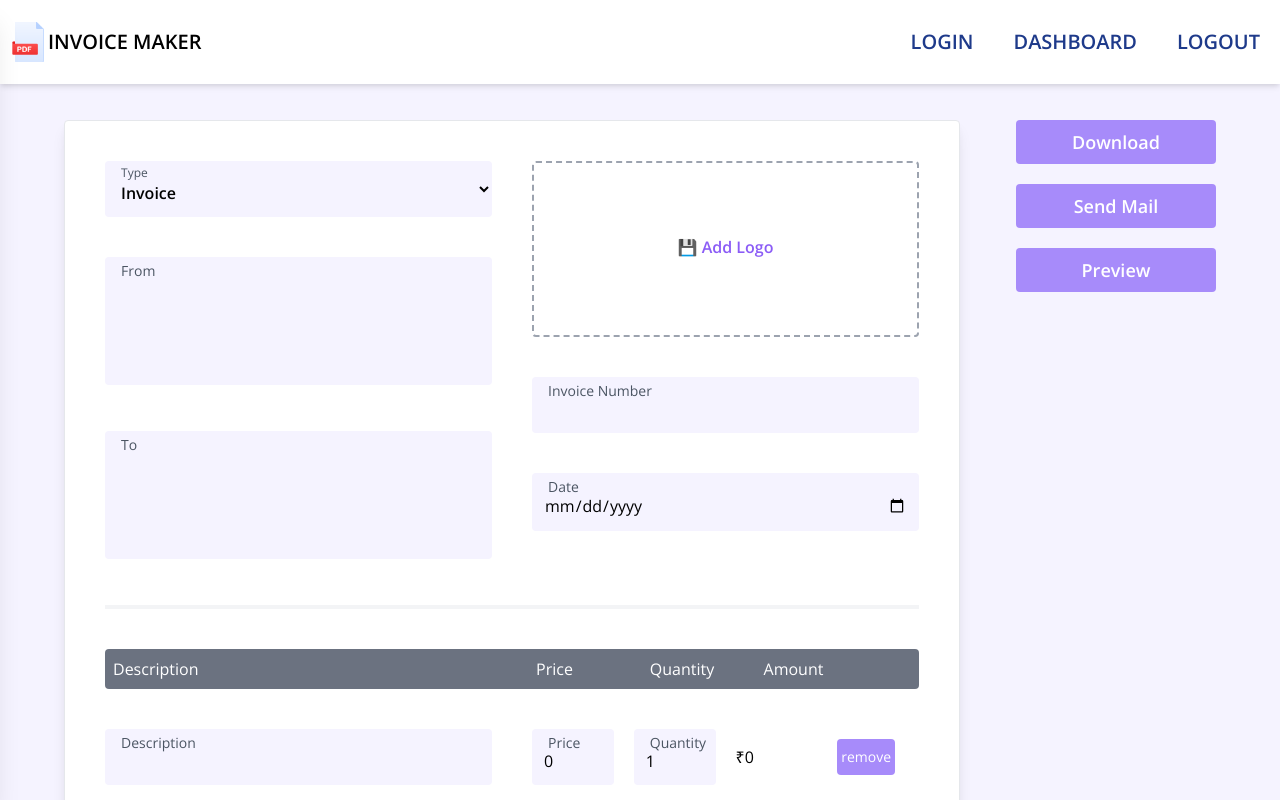
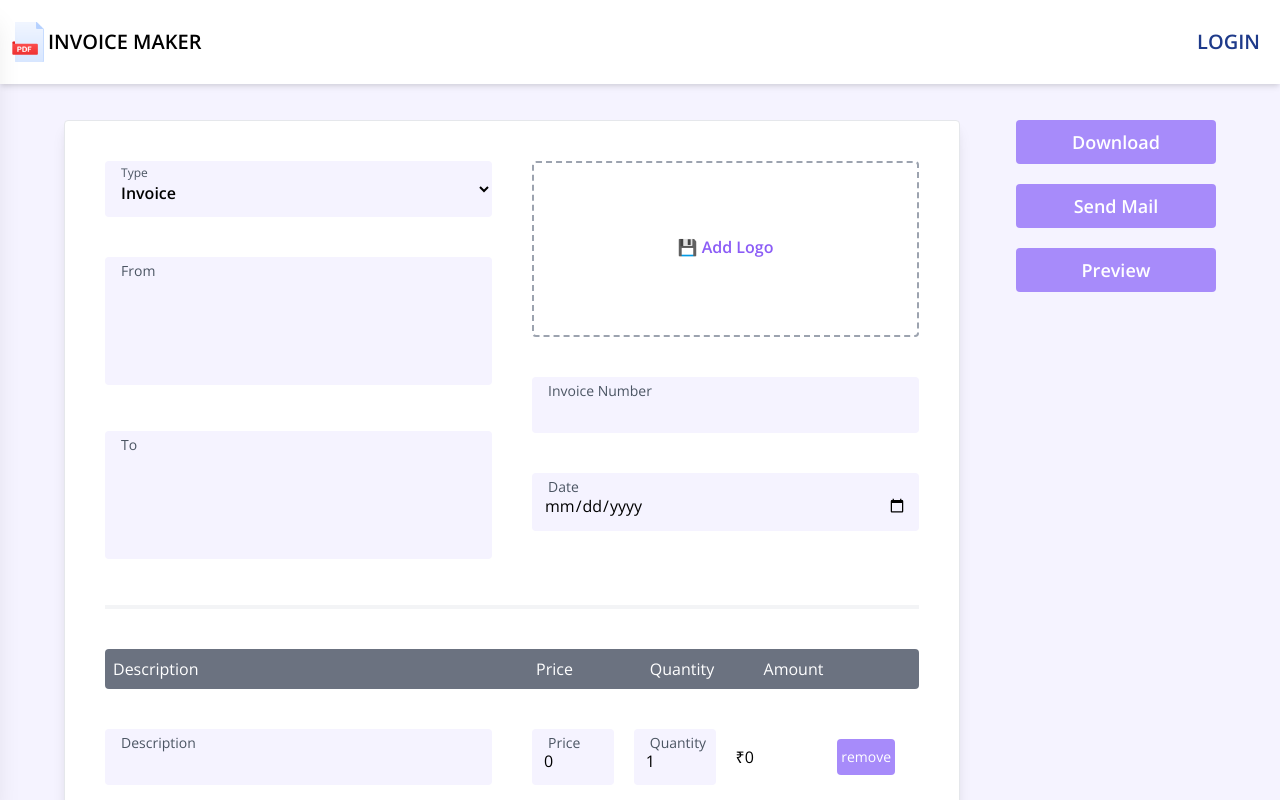
Before and after one commit to karan683/invoice-maker, a Next.js app: page / in a window 1280 px wide. Shown: the top 800 px of the page. Built offline with nearby package versions, Linux system fonts and the light colour scheme.

Commit message:
Update NavLinks.js

```diff
--- a/components/Navigation/NavLinks.js
+++ b/components/Navigation/NavLinks.js
@@ -18,7 +18,8 @@ export const NavLinks = (props) => {
           <Link href="/login">LOGIN</Link>
         </a>
       </li>
-      <li className="m-3 text-xl font-bold">
+
+      {/*<li className="m-3 text-xl font-bold">
         <a className={`p-2 text-blue-900 hover:bg-blue-200 rounded active:bg-blue-200 ${router.asPath === '/dashboard' ? 'bg-blue-200' : ''}`}>
           <Link href="/dashboard">DASHBOARD</Link>
         </a>
@@ -27,7 +28,7 @@ export const NavLinks = (props) => {
         <a className="p-2 text-blue-900 hover:bg-blue-200 rounded">
           <Link href="/logout">LOGOUT</Link>
         </a>
-      </li>
+      </li>*/}
     </ul>
   );
 };
```
